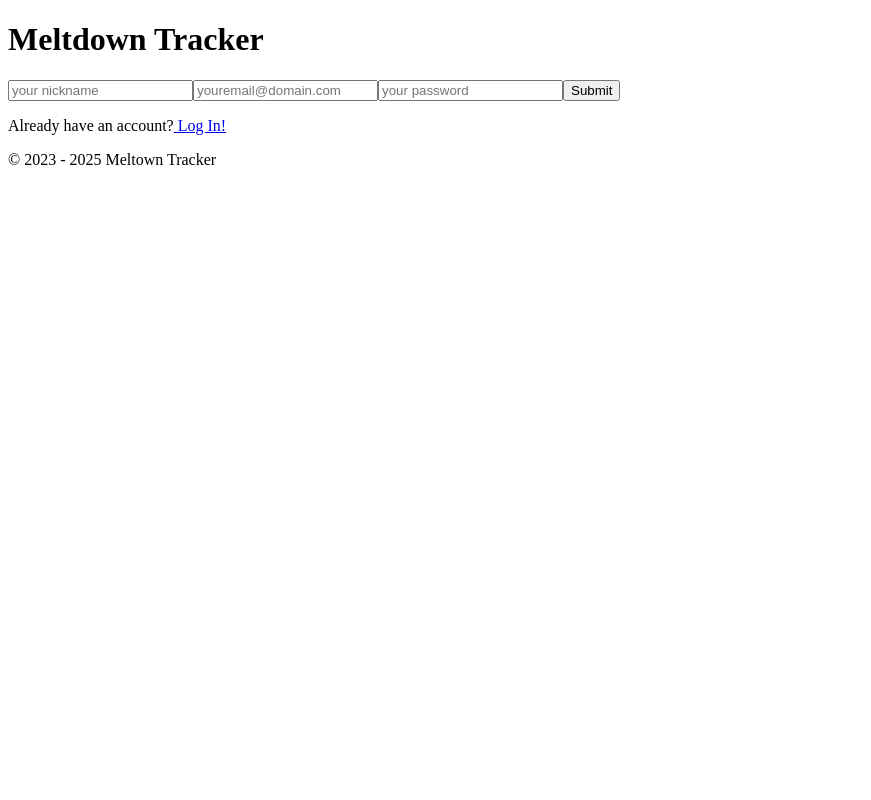
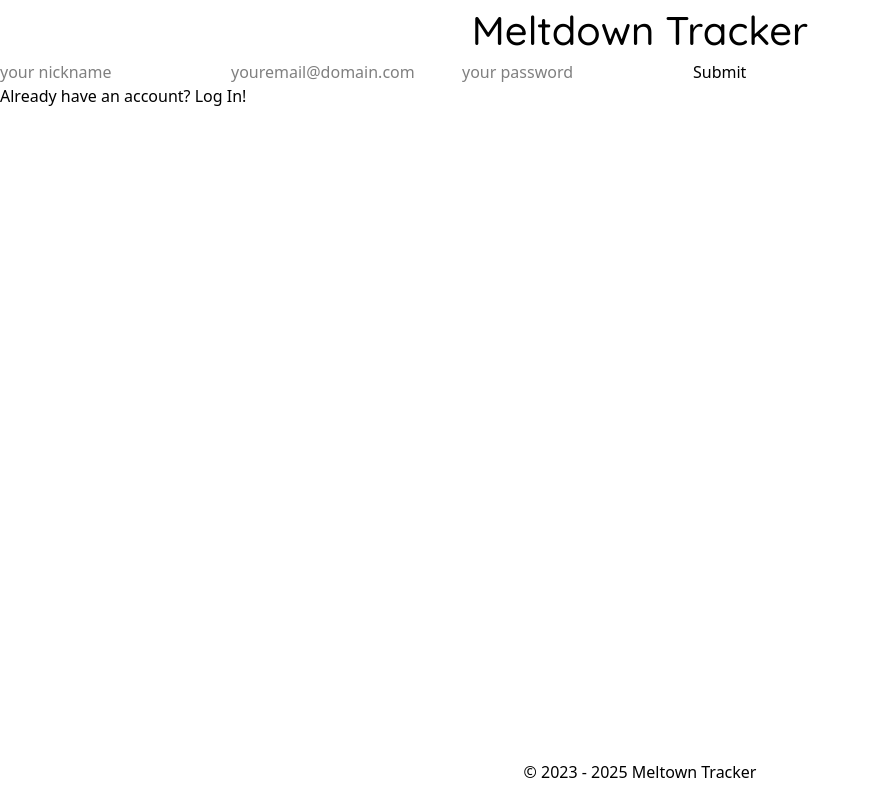
Before and after one commit to nikobatzi1990/meltdown-tracker_work-in-progress, a React (Vite) app in the folder client/: page /signup in a window 1280 px wide. Shown: the whole page, without its empty margins (0-871 px from the left). Built offline with nearby package versions, Linux system fonts and the light colour scheme; no server answers.

Commit message:
style: footer position

```diff
--- a/client/index.html
+++ b/client/index.html
@@ -8,8 +8,8 @@
       name="description"
       content="A journal app to help parents of children with autism to track frequency of meltdowns along with potential environmental causes"
     />
-    <link href="/src/styles.css" rel="stylesheet">
     <style>@import url('https://fonts.googleapis.com/css2?family=Quicksand:wght@300..700&display=swap');</style>
+    <link href="/public/styles.css" rel="stylesheet">
     <title>Meltdown Tracker</title>
   </head>
   <body>
--- a/client/public/styles.css
+++ b/client/public/styles.css
@@ -3,6 +3,8 @@
 .header {
     font-family: "Quicksand", sans-serif;
     font-optical-sizing: auto;
-    font-weight: 300;
+    font-weight: 500;
     font-style: normal;
+    font-size: 2.5rem;
+    text-align: center;
 }
--- a/client/src/components/Footer.jsx
+++ b/client/src/components/Footer.jsx
@@ -1,22 +1,11 @@
 import React from "react";
-import PropTypes from "prop-types";
 
-function Footer(props) {
-  const { className } = props;
-
+function Footer() {
   return (
-    <footer className={className}>
+    <footer className="fixed inset-x-0 bottom-0 h-10 text-center">
       <p>© 2023 - 2025 Meltown Tracker</p>
     </footer>
   );
 }
 
-Footer.propTypes = {
-  className: PropTypes.string,
-};
-
-Footer.defaultProps = {
-  className: "",
-};
-
 export default Footer;
--- a/client/src/pages/EditSubmission.jsx
+++ b/client/src/pages/EditSubmission.jsx
@@ -92,7 +92,7 @@ function EditSubmission() {
 
   return (
     <>
-      <Header className="header entries-header" text="Meltdown Tracker" />
+      <Header className="header" text="Meltdown Tracker" />
 
       <form className="main-body" onSubmit={handleSubmission}>
         <TimeOfDay onClick={handleTimeOfDay} />
@@ -144,7 +144,7 @@ function EditSubmission() {
         </div>
       </form>
 
-      <Footer className="footer" />
+      <Footer />
     </>
   );
 }
--- a/client/src/pages/Entries.jsx
+++ b/client/src/pages/Entries.jsx
@@ -11,7 +11,7 @@ function Entries() {
 
   return (
     <>
-      <Header className="header entries-header" text="Meltdown Tracker" />
+      <Header className="header" text="Meltdown Tracker" />
 
       <div className="root">
         <div className="main">
@@ -39,7 +39,7 @@ function Entries() {
         />
       </div>
 
-      <Footer className="footer" />
+      <Footer />
     </>
   );
 }
--- a/client/src/pages/Homepage.jsx
+++ b/client/src/pages/Homepage.jsx
@@ -12,6 +12,8 @@ function Homepage() {
 
   return (
     <div>
+      <Header className="header" text="Meltdown Tracker" />
+
       <div className="greeting">
         <p>Hello, {user.email}! </p>
         <Button
@@ -23,8 +25,6 @@ function Homepage() {
           }}
         />
       </div>
-
-      <Header className="header homepage-header" text="Meltdown Tracker" />
 
       <div className="main">
         <Taglist className="tag-wrapper" />
@@ -43,7 +43,7 @@ function Homepage() {
           />
         </div>
       </div>
-      <Footer className="footer" />
+      <Footer />
     </div>
   );
 }
--- a/client/src/pages/Login.jsx
+++ b/client/src/pages/Login.jsx
@@ -62,7 +62,7 @@ function Login() {
         </p>
       </div>
 
-      <Footer className="login-footer" />
+      <Footer />
     </div>
   );
 }
--- a/client/src/pages/Signup.jsx
+++ b/client/src/pages/Signup.jsx
@@ -72,7 +72,7 @@ function Signup() {
         </p>
       </div>
 
-      <Footer className="login-footer" />
+      <Footer />
     </div>
   );
 }
--- a/client/src/pages/SingleEntry.jsx
+++ b/client/src/pages/SingleEntry.jsx
@@ -97,7 +97,7 @@ function Entry() {
         />
       </div>
 
-      <Footer className="footer" />
+      <Footer />
     </>
   );
 }
--- a/client/src/pages/Submission.jsx
+++ b/client/src/pages/Submission.jsx
@@ -140,7 +140,7 @@ function Submission() {
         </div>
       </form>
 
-      <Footer className="footer" />
+      <Footer />
     </>
   );
 }
```
